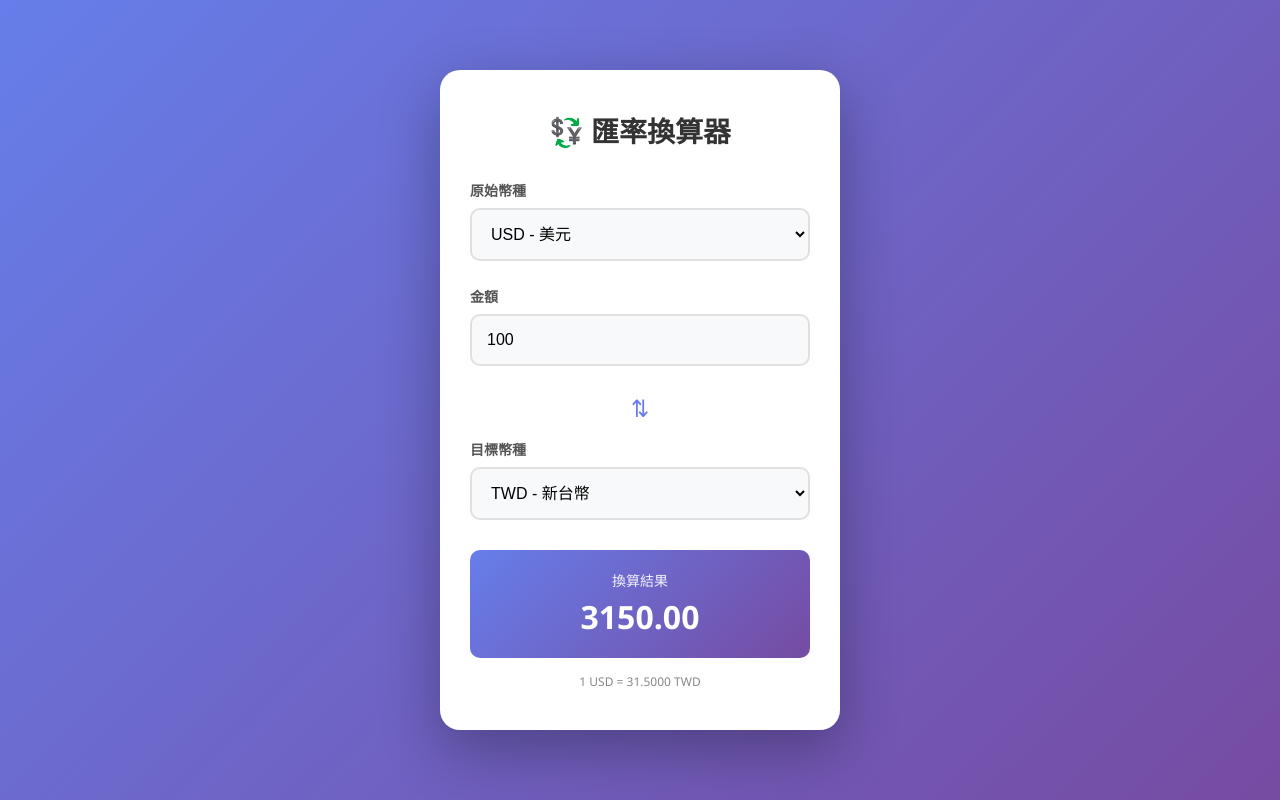
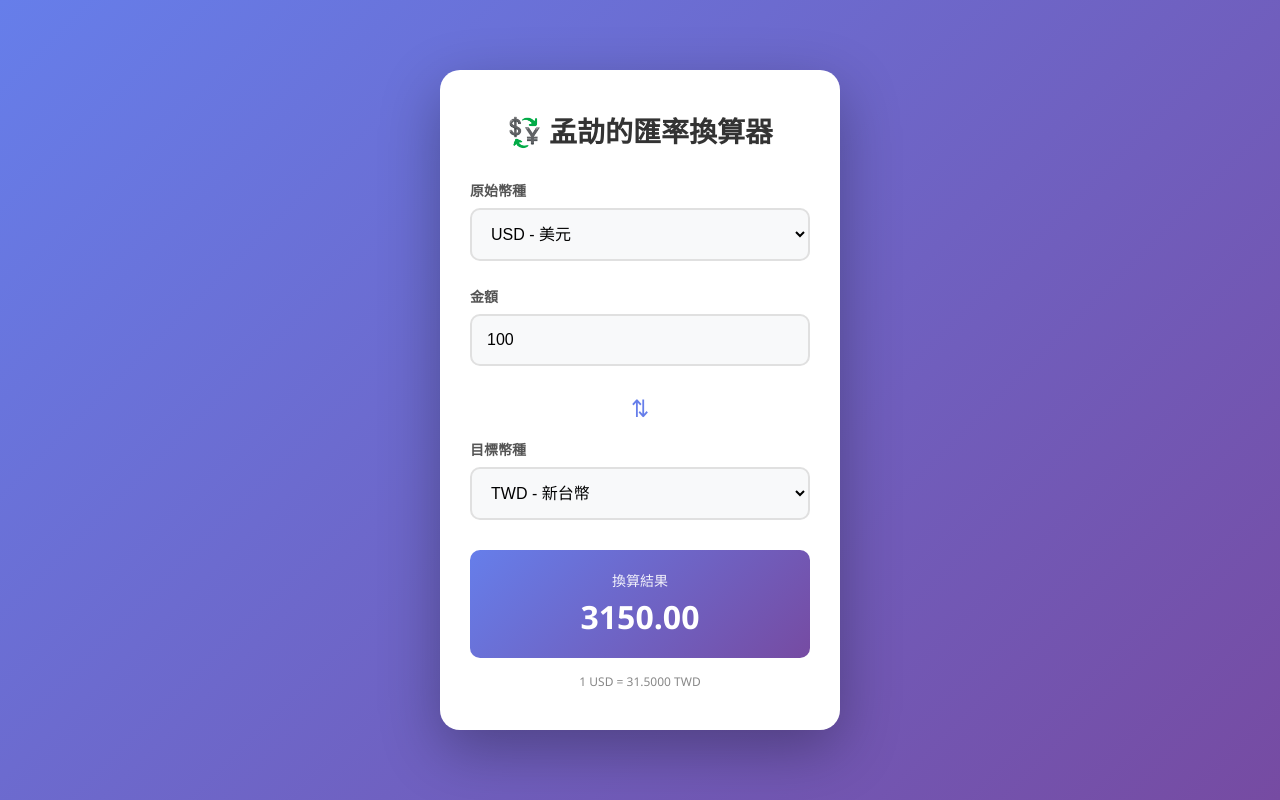
Before and after one commit to 39307380/2486, a plain HTML site: page index.html in a window 1280 px wide. Drawn offline with Linux system fonts and the light colour scheme.

Commit message:
index.html

```diff
--- a/index.html
+++ b/index.html
@@ -113,7 +113,7 @@
 </head>
 <body>
     <div class="converter-container">
-        <h1>💱 匯率換算器</h1>
+        <h1>💱 孟劼的匯率換算器</h1>
 
         <div class="input-group">
             <label for="fromCurrency">原始幣種</label>
```
